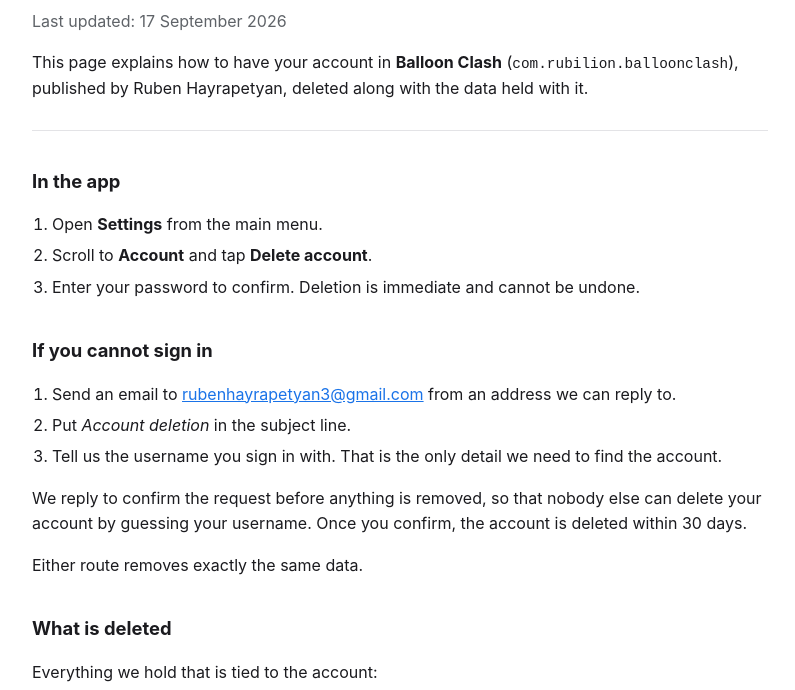
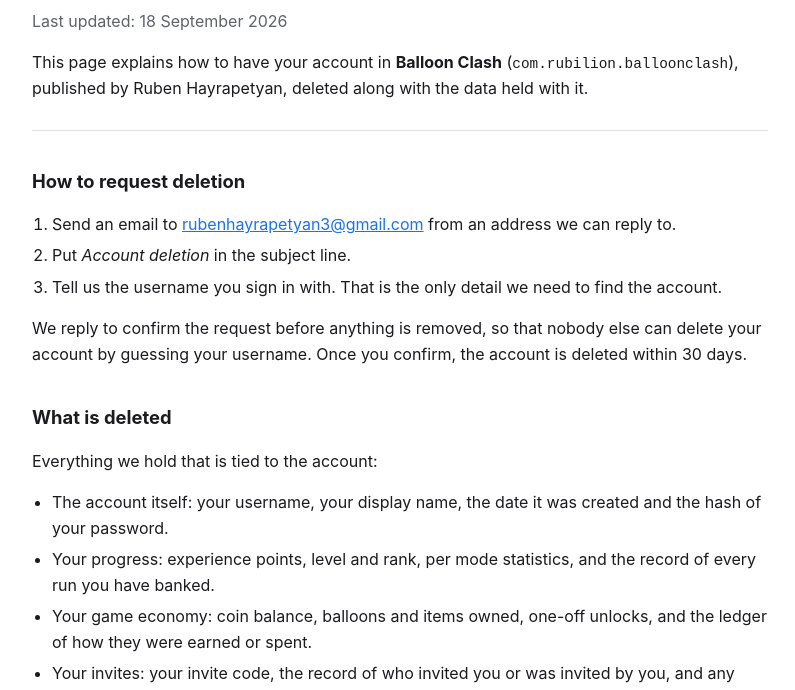
Before and after one commit to RubenHayrapetyan/balloon-clash-privacy-policy, a plain HTML site: page delete-account.html in a window 1280 px wide. Shown: the part 108-798 px from the top of the page, without its empty margins (240-1035 px from the left). Drawn offline with Linux system fonts and the light colour scheme.

Commit message:
deletion by email only until in-app flow ships

```diff
--- a/delete-account.html
+++ b/delete-account.html
@@ -34,7 +34,7 @@
 <body>
 
 <h1>Delete your Balloon Clash account</h1>
-<p class="updated">Last updated: 17 September 2026</p>
+<p class="updated">Last updated: 18 September 2026</p>
 
 <p>This page explains how to have your account in <strong>Balloon Clash</strong>
 (<code>com.rubilion.balloonclash</code>), published by Ruben Hayrapetyan, deleted
@@ -42,15 +42,7 @@ along with the data held with it.</p>
 
 <hr>
 
-<h2>In the app</h2>
-
-<ol>
-  <li>Open <strong>Settings</strong> from the main menu.</li>
-  <li>Scroll to <strong>Account</strong> and tap <strong>Delete account</strong>.</li>
-  <li>Enter your password to confirm. Deletion is immediate and cannot be undone.</li>
-</ol>
-
-<h2>If you cannot sign in</h2>
+<h2>How to request deletion</h2>
 
 <ol>
   <li>Send an email to
@@ -64,8 +56,6 @@ along with the data held with it.</p>
 <p>We reply to confirm the request before anything is removed, so that nobody
 else can delete your account by guessing your username. Once you confirm, the
 account is deleted within 30 days.</p>
-
-<p>Either route removes exactly the same data.</p>
 
 <h2>What is deleted</h2>
 
```
